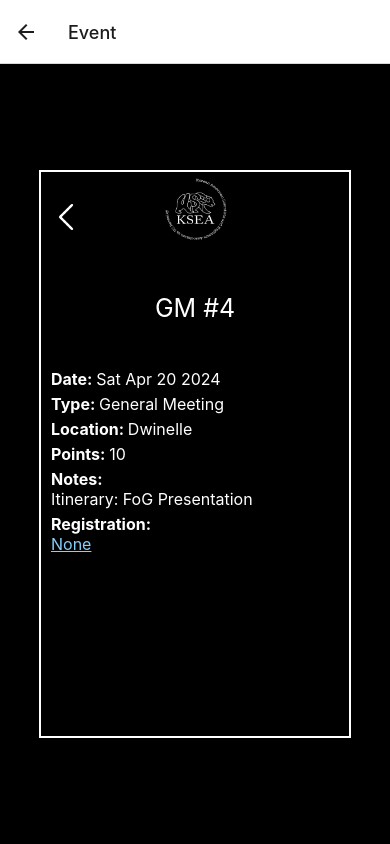
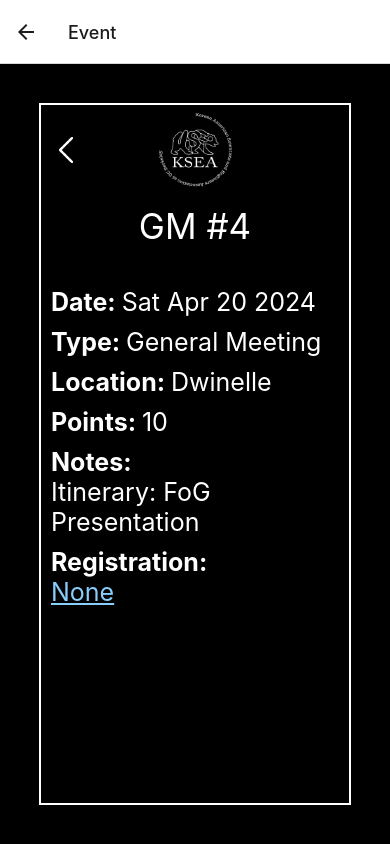
Before and after one commit to namwook0921/KSEA_App, a React Native app: screen /Event in a window 390 px wide. Built offline with nearby package versions, Linux system fonts and the light colour scheme.

Commit message:
EventScreen Layout Fix

```diff
--- a/src/screens/EventScreen.js
+++ b/src/screens/EventScreen.js
@@ -112,7 +112,8 @@ const styles = StyleSheet.create({
   },
   MainContainer: {
     width: "80%", // 80% of Screen Width
-    aspectRatio: 0.55, // Height & Width Ratio
+    flex: 0.9,
+    aspectRatio: 0.5, // Height & Width Ratio
     justifyContent: "flex-start",
     alignItems: "center",
     flexDirection: "column",
@@ -123,26 +124,28 @@ const styles = StyleSheet.create({
     borderColor: "#FFF",
   },
   KSEALogo: {
-    width: 75,
-    height: 75,
+    width: 90,
+    height: 90,
   },
   TitleContainer: {
-    flex: 0.2,
+    width: '100%',
+    alignItems: 'center',
+    justifyContent: 'center',
+    padding: 10,
   },
   TitleText: {
-    fontSize: 25,
-    marginTop: 5,
-    marginBottom: 5,
+    fontSize: 35,
     color: "white",
+    flexShrink: 1,
   },
   InfoContainer: {
     width: "100%",
-    marginTop: 10,
+    marginTop: 30,
   },
   InfoText: {
-    fontSize: 16,
+    fontSize: 25,
     color: "white",
-    marginBottom: 5,
+    marginBottom: 10,
   },
   BoldText: {
     fontWeight: "bold",
```
